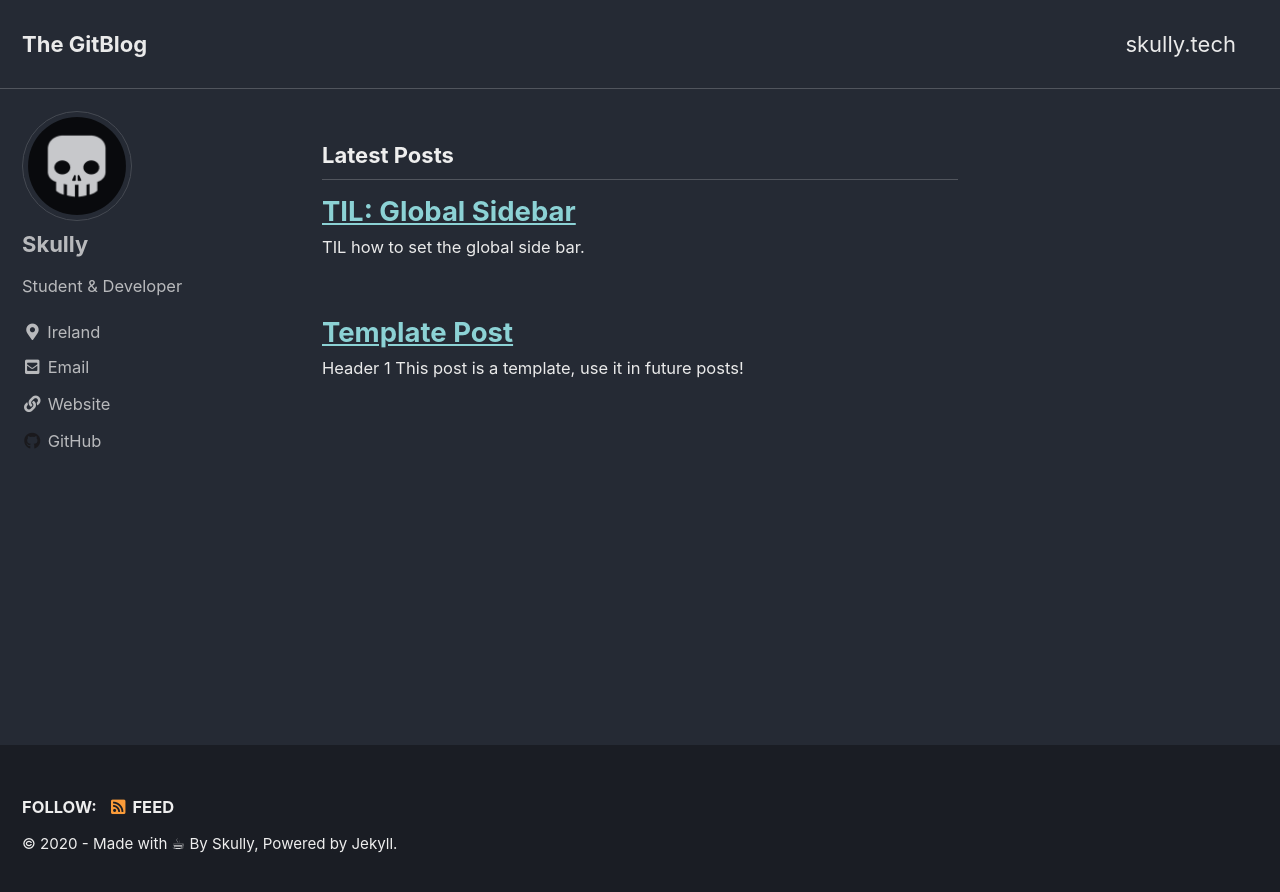
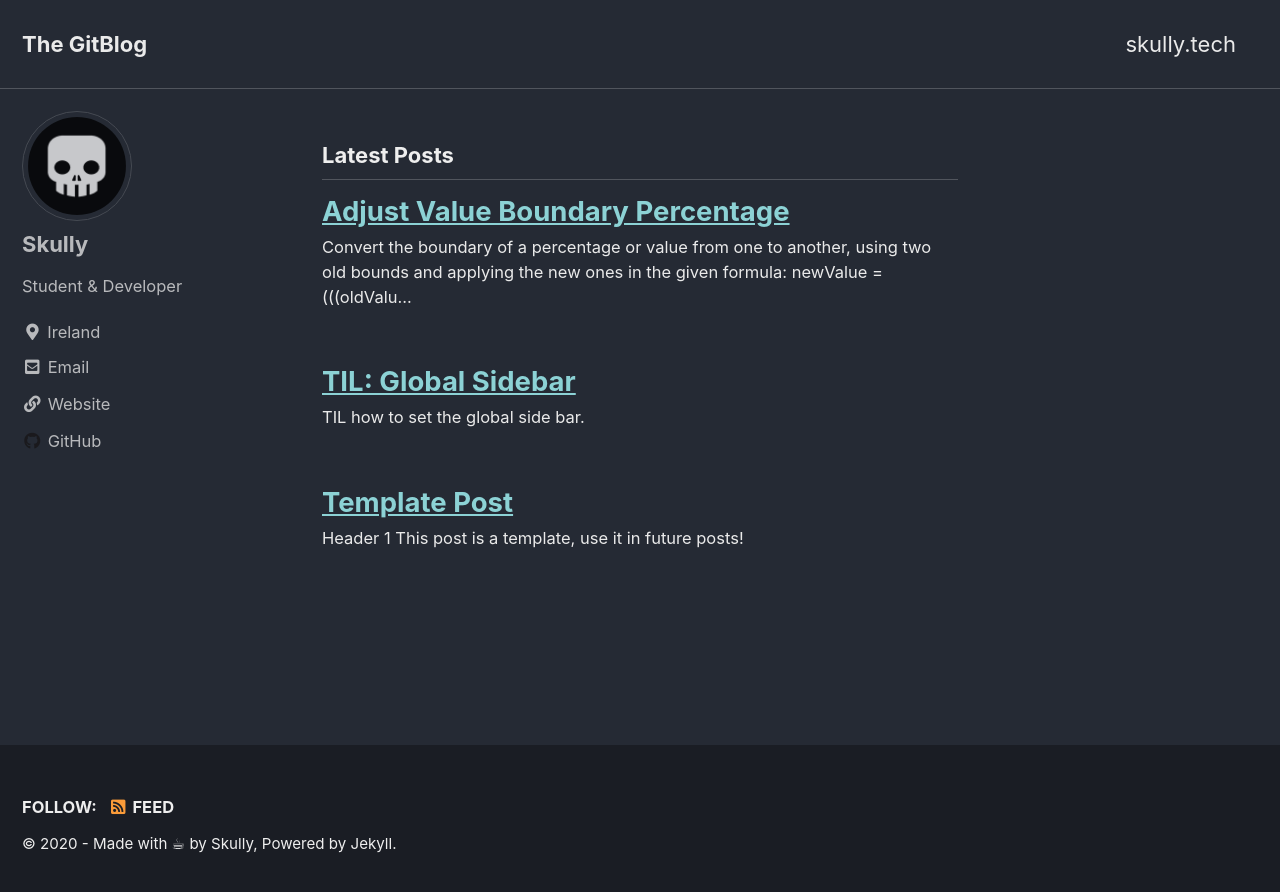
Before and after one commit to ImSkully/ImSkully, a Jekyll site: the page built from docs/index.html, in a window 1280 px wide. Shown: the top 892 px of the page. Built offline with Jekyll 4.4.1, drawn with Linux system fonts in a browser that asks for light colours; cached includes are drawn as plain includes; the list of posts is cut into pages by our own code.

Commit message:
Adjust Value Boundary Percentage

```diff
--- a/docs/_includes/footer.html
+++ b/docs/_includes/footer.html
@@ -16,4 +16,4 @@
   </ul>
 </div>
 
-<div class="page__footer-copyright">&copy; {{ site.time | date: '%Y' }} - Made with ☕ By <a href="https://github.com/ImSkully" target="_blank" title="Skully's GitHub">Skully</a>, {{ site.data.ui-text[site.locale].powered_by | default: "Powered by" }} <a href="https://jekyllrb.com" target="_blank" rel="nofollow">Jekyll</a>.</div>
+<div class="page__footer-copyright">&copy; {{ site.time | date: '%Y' }} - Made with ☕ by <a href="https://github.com/ImSkully" target="_blank" title="Skully's GitHub">Skully</a>, {{ site.data.ui-text[site.locale].powered_by | default: "Powered by" }} <a href="https://jekyllrb.com" target="_blank" rel="nofollow">Jekyll</a>.</div>
--- /dev/null
+++ b/docs/_posts/2020-08-20-adjust-value-boundary.md
@@ -0,0 +1,10 @@
+---
+title: "Adjust Value Boundary Percentage"
+---
+
+Convert the boundary of a percentage or value from one to another, using two old bounds and applying the new ones in the given formula:
+`newValue = (((oldValue - oldMinimum) * (newMaximum - newMinimum)) / (oldMaximum - oldMinimum)) + newMinimum`
+
+**Example:**
+* Convert `x = 62` from old boundary of 52-100 to be bound to 0-100.
+`x = (((62 - 52) * (100 - 0)) / (100 - 52)) + 0`
```
Also changed, not shown: docs/_pages/404.md (+2 -1 lines).
